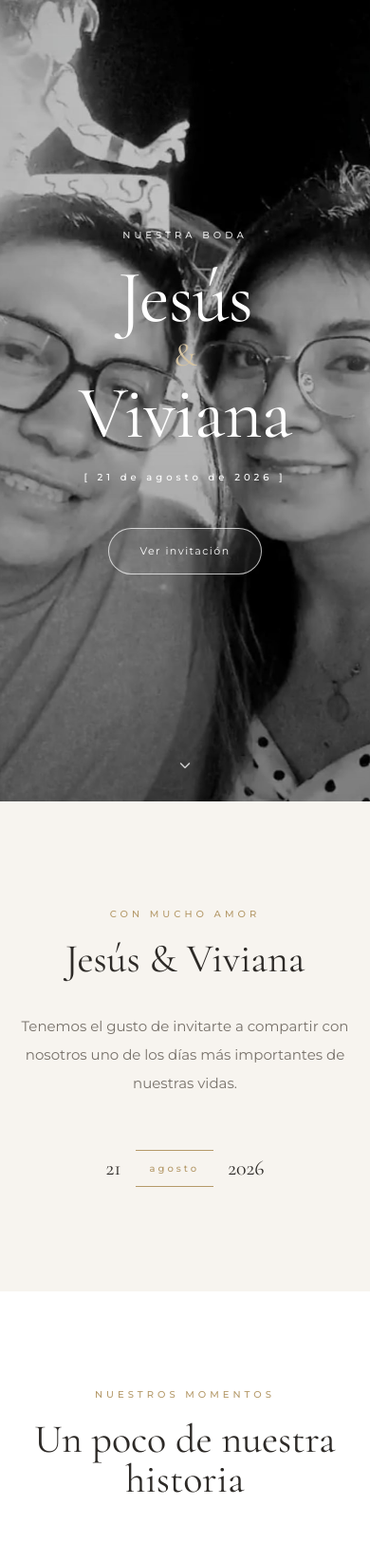
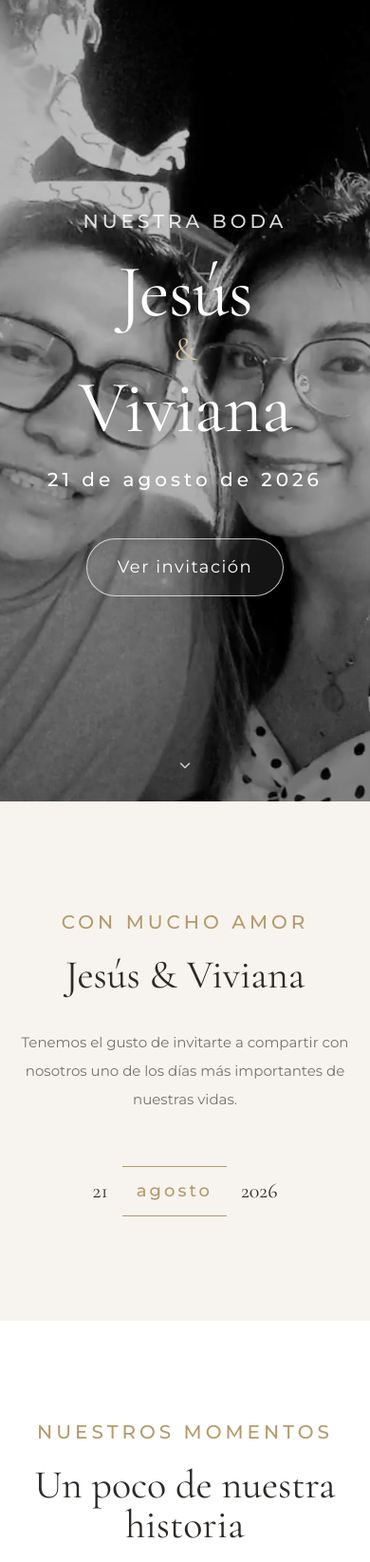
Before and after one commit to jesuspazos/invitacion.github.io, a PHP site: page / in a window 390 px wide. Shown: the top 1645 px of the page at 95% size. Run offline with PHP 8.4, Linux system fonts and the light colour scheme.

Commit message:
Cambios en portada, imagen, tamaño de la letra, correcciones minima, se eliminan referencias de archivos que no existen, se agrega leyenda de regalo

```diff
--- a/css/style.css
+++ b/css/style.css
@@ -8,27 +8,17 @@ VARIABLES
 ========================================================= */
 
 :root {
-
-
     --color-background: #f7f4ef;
     --color-background-dark: #eee9e1;
-
     --color-white: #ffffff;
-
     --color-text: #2d2a27;
     --color-text-light: #77716a;
-
     --color-gold: #b59a6a;
     --color-gold-light: #d4c3a2;
-
     --font-title: "Cormorant Garamond", serif;
     --font-body: "Montserrat", sans-serif;
-
     --container: 1100px;
-
     --transition: 0.4s ease;
-
-
 }
 
 /* =========================================================
@@ -114,23 +104,13 @@ ELEMENTOS GENERALES
 ========================================================= */
 
 .eyebrow {
-
-
     margin-bottom: 18px;
-
     color: var(--color-gold);
-
     font-family: var(--font-body);
-
-font-size: 10px;
-
+    font-size: 20px;
     font-weight: 500;
-
     letter-spacing: 4px;
-
     text-transform: uppercase;
-
-
 }
 
 h1,
@@ -180,86 +160,54 @@ HERO
 ========================================================= */
 
 .hero {
-
-
+    max-width: 70%;
     position: relative;
-
     min-height: 100svh;
-
     display: flex;
-
     align-items: center;
-
     justify-content: center;
-
     overflow: hidden;
-
     color: var(--color-white);
-
     text-align: center;
-
-
+    margin: 0 auto;
 }
 
 /* Imagen */
 
 .hero-image {
-
-
     position: absolute;
-
     inset: 0;
-
     width: 100%;
-
     height: 100%;
-
     object-fit: cover;
-
     object-position: center;
-
     animation: heroZoom 18s ease-out forwards;
-
-
 }
 
 /* Capa sobre la imagen */
 
 .hero-overlay {
-
-
     position: absolute;
-
     inset: 0;
-
     background:
-
         linear-gradient(
             to bottom,
             rgba(0, 0, 0, 0.18),
             rgba(0, 0, 0, 0.40)
         );
-
-
 }
 
 /* Contenido */
 
 .hero-content {
 
-
     position: relative;
-
     z-index: 2;
-
     width: min(
         calc(100% - 40px),
         800px
     );
-
     animation: heroContent 1.4s ease both;
-
-
 }
 
 .hero .eyebrow {
@@ -305,59 +253,31 @@ line-height: 1;
 }
 
 .hero-date {
-
-
     margin-top: 38px;
-
-font-size: 12px;
-
+    font-size: 20px;
     font-weight: 500;
-
     letter-spacing: 5px;
-
-
 }
 
 .hero-button {
-
-
     display: inline-flex;
-
     align-items: center;
-
     justify-content: center;
-
     margin-top: 45px;
-
     padding: 14px 32px;
-
     border: 1px solid rgba(255,255,255,.7);
-
     border-radius: 100px;
-
     background: rgba(255,255,255,.08);
-
     backdrop-filter: blur(8px);
-
-font-size: 11px;
-
+    font-size: 18px;
     letter-spacing: 1.5px;
-
     transition: var(--transition);
-
-
 }
 
 .hero-button:hover {
-
-
     background: var(--color-white);
-
     color: var(--color-text);
-
     transform: translateY(-3px);
-
-
 }
 
 /* =========================================================
@@ -365,25 +285,14 @@ INDICADOR SCROLL
 ========================================================= */
 
 .scroll-indicator {
-
-
     position: absolute;
-
     z-index: 3;
-
     bottom: 35px;
-
     left: 50%;
-
     transform: translateX(-50%);
-
     color: rgba(255,255,255,.8);
-
     font-size: 12px;
-
     animation: scrollIndicator 2s infinite;
-
-
 }
 
 /* =========================================================
@@ -397,19 +306,13 @@ padding: 150px 0;
 
 text-align: center;
 
-
 }
 
 .invitation h2 {
-
-
     margin-bottom: 35px;
-
-
 }
 
 .intro-text {
-
 
     width: min(
         100%,
@@ -417,14 +320,9 @@ width: min(
     );
 
     margin: auto;
-
     color: var(--color-text-light);
-
     font-size: 15px;
-
     line-height: 2;
-
-
 }
 
 /* =========================================================
@@ -432,58 +330,32 @@ FECHA
 ========================================================= */
 
 .date-block {
-
-
     display: flex;
-
     align-items: center;
-
     justify-content: center;
-
     gap: 30px;
-
     margin-top: 70px;
-
-
 }
 
 .date-block span {
-
-
     display: block;
-
-
 }
 
 .date-day,
 .date-year {
-
-
     font-family: var(--font-title);
-
     font-size: 26px;
-
-
 }
 
 .date-month {
 
-
     padding: 12px 25px;
-
     border-top: 1px solid var(--color-gold);
-
     border-bottom: 1px solid var(--color-gold);
-
     color: var(--color-gold);
-
-font-size: 12px;
-
+    font-size: 22px;
     font-weight: 500;
-
     letter-spacing: 3px;
-
-
 }
 
 /* =========================================================
@@ -603,29 +475,17 @@ EVENTOS
 
 .event,
 .lunch {
-
-
     padding: 150px 0;
-
     text-align: center;
-
-
+    font-size: 18px;
 }
 
 .event {
-
-
     background: var(--color-background);
-
-
 }
 
 .lunch {
-
-
     background: var(--color-background-dark);
-
-
 }
 
 /* Tarjeta */
@@ -715,68 +575,37 @@ letter-spacing: 2px;
 
 .event-place {
 
-
     margin-top: 20px;
-
     font-family: var(--font-title);
-
     font-size: 26px;
-
-
 }
 
 .event-address {
-
-
     margin-top: 8px;
-
     color: var(--color-text-light);
-
     font-size: 12px;
-
-
 }
 
 /* Botón ubicación */
 
 .event-button {
-
-
     display: inline-flex;
-
     align-items: center;
-
     gap: 10px;
-
     margin-top: 35px;
-
     padding: 12px 24px;
-
     border: 1px solid var(--color-gold);
-
     color: var(--color-gold);
-
     font-size: 10px;
-
     font-weight: 500;
-
     letter-spacing: 1.5px;
-
     text-transform: uppercase;
-
     transition: var(--transition);
-
-
 }
 
 .event-button:hover {
-
-
     background: var(--color-gold);
-
     color: var(--color-white);
-
-
 }
 
 /* =========================================================
@@ -937,15 +766,11 @@ ANIMACIONES
 
 
 from {
-
     transform: scale(1);
-
 }
 
 to {
-
-    transform: scale(1.08);
-
+    transform: scale(1.03);
 }
 
 
@@ -1005,152 +830,103 @@ RESPONSIVE
     /* General */
 
     .section-container {
-
         width: min(
             calc(100% - 30px),
             var(--container)
         );
-
     }
 
 
     /* Hero */
+    .hero{
+        max-width: 100%;
+    }
+
 
     .hero h1 {
-
         font-size: clamp(
             65px,
             20vw,
             100px
         );
-
         letter-spacing: -1px;
-
     }
 
 
     .hero h1 span {
-
         margin: 14px 0;
-
     }
 
 
     .hero-date {
-
         margin-top: 30px;
-
-    font-size: 10px;
-
+        font-size: 20px;
         letter-spacing: 4px;
-
     }
 
 
     /* Invitación */
 
     .invitation {
-
         padding: 110px 0;
-
     }
 
 
     .date-block {
-
         gap: 15px;
-
         margin-top: 55px;
-
     }
-
 
     .date-day,
     .date-year {
-
         font-size: 22px;
-
     }
 
-
     .date-month {
-
         padding: 10px 15px;
-
-    font-size: 10px;
-
+        font-size: 18px;
     }
 
-
     /* Fotos */
-
     .photos {
-
         padding: 100px 0;
-
     }
 
-
     .photo-grid {
-
         grid-template-columns: 1fr;
-
         gap: 12px;
-
     }
 
-
     .photo-large {
-
         grid-row: auto;
-
     }
-
 
     .photo-large img,
     .photo img,
     .photo-wide img {
-
         min-height: 420px;
-
     }
 
-
     .photo-wide {
-
         grid-column: auto;
-
     }
 
-
     /* Eventos */
-
     .event,
     .lunch {
-
         padding: 110px 0;
-
     }
 
-
     .event-card {
-
         padding: 50px 25px;
-
     }
 
-
     .event-card h3 {
-
         font-size: 34px;
-
     }
 
-
     .event-place {
-
         font-size: 23px;
-
     }
 
 
@@ -1180,10 +956,13 @@ RESPONSIVE
 
 
     .footer-names {
-
         font-size: 36px;
-
     }
 
-
+    .hero-image {
+        width: 100%;
+        height: 100%;
+        object-fit: cover;
+        transform: scale(1.01);
     }
+}
--- a/index.html
+++ b/index.html
@@ -26,9 +26,8 @@
 ====================================================== -->
 
     <section class="hero" id="inicio">
-
         <img
-            src="img/portada.jpg"
+            src="img/portada.jpeg"
             alt="Jesús y Viviana"
             class="hero-image"
         >
@@ -37,7 +36,7 @@
         <div class="hero-content">
             <p class="eyebrow">NUESTRA BODA</p>
             <h1>Jesús<span>&amp;</span>Viviana</h1>
-            <p class="hero-date">[ 21 de agosto de 2026 ]</p>
+            <p class="hero-date">21 de agosto de 2026</p>
             <a href="#invitacion" class="hero-button">Ver invitación</a>
         </div>
 
@@ -136,9 +135,7 @@
         ================================================== -->
 
         <section class="event" id="boda">
-
             <div class="section-container">
-
                 <p class="eyebrow">
                     EL GRAN DÍA
                 </p>
@@ -148,7 +145,6 @@
                 </h2>
 
                 <div class="event-card">
-
                     <div class="event-icon">
                         <i class="fa-regular fa-heart"></i>
                     </div>
@@ -192,13 +188,10 @@
         ================================================== -->
 
         <section class="lunch" id="almuerzo">
-
             <div class="section-container">
-
                 <p class="eyebrow">
                     DESPUÉS DE LA CEREMONIA
                 </p>
-
                 <h2>
                     Compartamos un almuerzo
                 </h2>
@@ -219,15 +212,20 @@
                     </h3>
 
                     <p class="event-time">
-                        14:00 hras
+                        Sábado 22 de agosto a las 14:00 hras
                     </p>
 
                     <p class="event-place">
-                        Casa Familia Pazos Jimenez
+                        Casa: Familia Pazos Jimenez
                     </p>
 
                     <p class="event-address">
                         C. 39 A #332 por 18 sur y 18 Diagonal Col. Salvador Alvarado Sur
+                    </p>
+
+                    <p class="event-address">
+                         <!-- ¿Un obsequio en efectivo de cualquier monto entregado con todo el corazón y los mejores deseos? ¡Sí, aceptamos! -->
+                         Su donativo de cualquier monto en efectivo puede ayudar a que una pareja de recién casados no tenga que dormir en el piso después de la boda, ¡gracias!
                     </p>
 
                     <a
@@ -299,9 +297,6 @@
             ♡
         </span>
     </footer>
-
-    <!-- JavaScript -->
-    <script src="js/app.js"></script>
 </body>
 
 </html>
```
Also changed, not shown: img/portada.jpeg (renamed from img/portada.jpg), img/portada_.jpg (added). Lines whose indentation alone changed are shown as unchanged.
